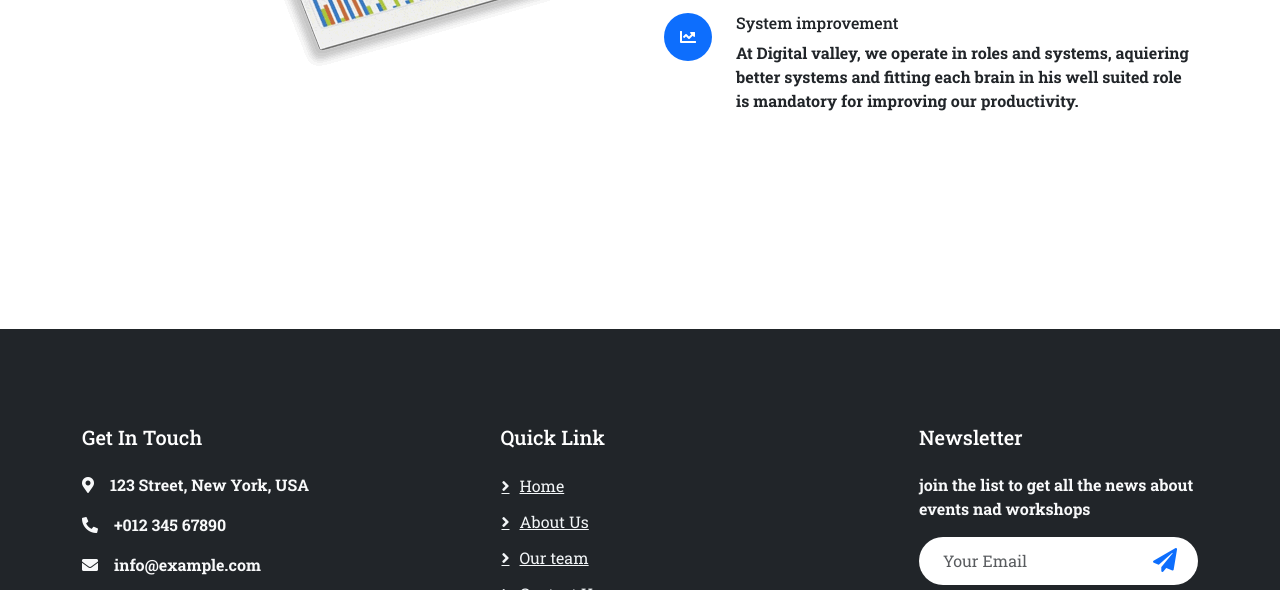
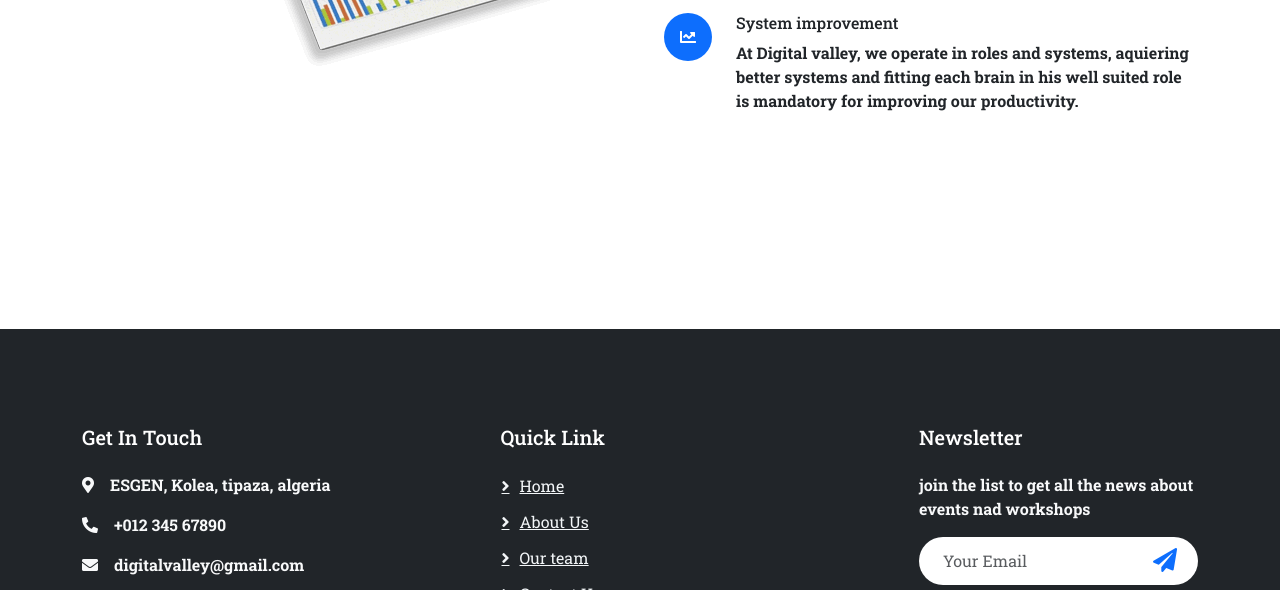
Before and after one commit to mehdevv/digitaalvalley, a plain HTML site: page about.html in a window 1280 px wide. Shown: the part 867-1457 px from the top of the page. Drawn offline with nearby package versions, Linux system fonts and the light colour scheme.

Commit message:
Add files via upload

```diff
--- a/about.html
+++ b/about.html
@@ -124,9 +124,9 @@
                 <div class="row1 g-5">
                     <div class="col-md-6 col-lg-3">
                         <h5 class="text-white mb-4">Get In Touch</h5>
-                        <p><i class="fa fa-map-marker-alt me-3"></i>123 Street, New York, USA</p>
+                        <p><i class="fa fa-map-marker-alt me-3"></i>ESGEN, Kolea, tipaza, algeria</p>
                         <p><i class="fa fa-phone-alt me-3"></i>+012 345 67890</p>
-                        <p><i class="fa fa-envelope me-3"></i>info@example.com</p>
+                        <p><i class="fa fa-envelope me-3"></i>digitalvalley@gmail.com</p>
                         <div class="d-flex pt-2">
                             <a class="btn btn-outline-light btn-social" href=""><i class="fab fa-twitter"></i></a>
                             <a class="btn btn-outline-light btn-social" href=""><i class="fab fa-facebook-f"></i></a>
```
Also changed, not shown: contact.html (+2 -2 lines), index.html (+2 -2 lines), team.html (+2 -2 lines).
